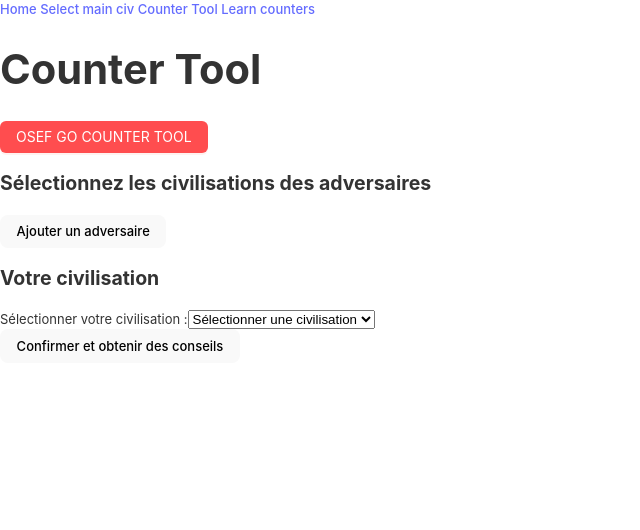
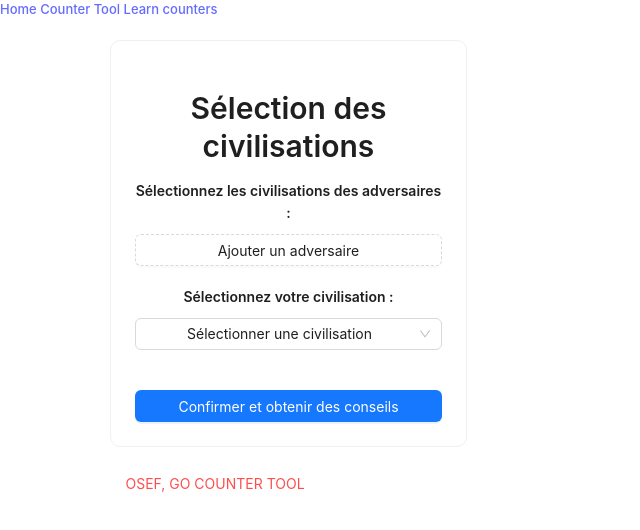
Before and after one commit to LouisMaupas/aomTools, a React (Vite) app: page /counter-tool-select in a window 1280 px wide. Shown: the top 530 px of the page, without its empty margins (0-640 px from the left). Built offline with nearby package versions, Linux system fonts and the light colour scheme.

Commit message:
fix(website): UI antd css

```diff
--- a/public/database/database_civ.json
+++ b/public/database/database_civ.json
@@ -1,13 +1,13 @@
 {
     "civilizations": [
       {
-        "id": 1,
+        "id": 2,
         "name": "Egyptien",
         "name_fr": "Egyptien",
         "name_en": "Egyptian"
       },
       {
-        "id": 2,
+        "id": 1,
         "name": "Grec",
         "name_fr": "Grec",
         "name_en": "Grec"
--- a/src/App.jsx
+++ b/src/App.jsx
@@ -29,14 +29,6 @@ const App = () => {
           Home{" "}
         </NavLink>
         <NavLink
-          to="/select-civ"
-          className={({ isActive }) =>
-            isActive ? "nav-link active" : "nav-link"
-          }
-        >
-          Select main civ{" "}
-        </NavLink>
-        <NavLink
           to="/counter-tool-select"
           className={({ isActive }) =>
             isActive ? "nav-link active" : "nav-link"
@@ -56,7 +48,6 @@ const App = () => {
 
       <Routes>
         <Route path="/" element={<Home />} />
-        <Route path="/select-civ" element={<SelectCiv />} />
         <Route path="/learn-counter" element={<LearnCounter />} />
         <Route path="/counter-tool" element={<CounterTool />} />
         <Route path="/counter-tool-select" element={<CounterToolSelect />} />
--- a/src/pages/CounterTool/CounterTool.jsx
+++ b/src/pages/CounterTool/CounterTool.jsx
@@ -1,10 +1,11 @@
 import { useState, useEffect } from "react";
-import { Card, Row, Col, Checkbox, Button, AutoComplete } from "antd";
+import { Card, Row, Col, Checkbox, Button, AutoComplete, Typography } from "antd";
 import useCounterToolStore from "../../store/counterTool";
 import CounterToolModal from "../CounterToolModal/CounterToolModal";
 import "./counterTool.css";
 
 const { Meta } = Card;
+const { Title, Text } = Typography;
 
 const CounterTool = () => {
   const [userAge, setUserAge] = useState(1);
@@ -12,14 +13,11 @@ const CounterTool = () => {
   const [unitTypes, setUnitTypes] = useState([]);
   const [allCivilizations, setAllCivilizations] = useState([]);
   const [displayOnlyUserUnits, setDisplayOnlyUserUnits] = useState(true);
-  const [displayOnlyUserUnitsAgeOrLess, setDisplayOnlyUserUnitsAgeOrLess] =
-    useState(false);
-  const [displayOnlyOpponentUnits, setDisplayOnlyOpponentUnits] =
-    useState(true);
+  const [displayOnlyUserUnitsAgeOrLess, setDisplayOnlyUserUnitsAgeOrLess] = useState(false);
+  const [displayOnlyOpponentUnits, setDisplayOnlyOpponentUnits] = useState(true);
   const { userCivilization, opponentCivilizations } = useCounterToolStore();
   const [selectedUnit, setSelectedUnit] = useState(null);
   const [modalVisible, setModalVisible] = useState(false);
-
   const [filteredUnits, setFilteredUnits] = useState([]);
   const [searchValue, setSearchValue] = useState("");
 
@@ -36,18 +34,15 @@ const CounterTool = () => {
   useEffect(() => {
     const fetchData = async () => {
       try {
-        // Charger les civilisations
         const civResponse = await fetch("/database/database_civ.json");
         const civData = await civResponse.json();
         setAllCivilizations(civData.civilizations);
 
-        // Charger les unités
         const unitResponse = await fetch("/database/database_units.json");
         const unitData = await unitResponse.json();
         setUnits(unitData.units);
         setFilteredUnits(unitData.units);
 
-        // Charger les types d'unités
         const typesResponse = await fetch("/database/database_unit_types.json");
         const typesData = await typesResponse.json();
         setUnitTypes(typesData.unit_types);
@@ -80,11 +75,11 @@ const CounterTool = () => {
   };
 
   return (
-    <div>
-      <h1>Recherche d'unités</h1>
+    <div style={{ padding: "20px" }}>
+      <Title level={2}>Recherche d'unités</Title>
 
       <AutoComplete
-        style={{ width: 300, marginBottom: 20 }}
+        style={{ width: "100%", marginBottom: 20 }}
         value={searchValue}
         onChange={handleSearch}
         placeholder="Recherchez une unité..."
@@ -94,50 +89,58 @@ const CounterTool = () => {
         }))}
       />
 
-      <div>
-        <h2>Votre civilisation: {userCivilization || "Inconnue"}</h2>
+      <Card style={{ marginBottom: 20, borderRadius: "10px" }}>
+        <Text strong>Votre civilisation: {userCivilization || "Inconnue"}</Text>
+        <div style={{ marginTop: 10 }}>
           <Checkbox
             defaultChecked={displayOnlyUserUnits}
             onChange={(e) => setDisplayOnlyUserUnits(e.target.checked)}
             disabled={true}
           >
-          Afficher seulement les unités de votre civilisation dans les unités de
-          contre.
+            Afficher seulement les unités de votre civilisation
           </Checkbox>
-        <div>Vous êtes à l'âge : {userAge}</div>
+        </div>
+
+        <div style={{ marginTop: 10 }}>
+          <Text>Vous êtes à l'âge : {userAge}</Text>
+        </div>
         <Button
-          onClick={() =>
-            userAge < 4 ? setUserAge(userAge + 1) : setUserAge(1)
-          }
+          type="primary"
+          block
+          onClick={() => (userAge < 4 ? setUserAge(userAge + 1) : setUserAge(1))}
+          style={{ marginTop: 10 }}
         >
           Avancer d'un âge
         </Button>
+
+        <div style={{ marginTop: 10 }}>
           <Checkbox
             defaultChecked={displayOnlyUserUnitsAgeOrLess}
             onChange={(e) => setDisplayOnlyUserUnitsAgeOrLess(e.target.checked)}
             disabled={true}
           >
-          Afficher seulement les unités de votre âge ou moins dans les unités de
-          contre.
+            Afficher seulement les unités de votre âge ou moins
           </Checkbox>
         </div>
+      </Card>
 
-      <div>
-        <h3>Civilisations des adversaires:</h3>
-        <ul>
+      <Card style={{ marginBottom: 20, borderRadius: "10px" }}>
+        <Title level={4}>Civilisations des adversaires</Title>
+        <ul style={{ paddingLeft: 20 }}>
           {opponentCivilizations.map((civId, index) => {
             const civ = allCivilizations.find((c) => c.id === civId);
-            return <li key={index}>{civ ? civ.name : "Inconnu"}</li>;
+            return <li key={index}>{civ ? civ.name_fr || civ.name_en : "Inconnu"}</li>;
           })}
         </ul>
+
         <Checkbox
           defaultChecked={displayOnlyOpponentUnits}
           onChange={(e) => setDisplayOnlyOpponentUnits(e.target.checked)}
           disabled={true}
         >
-          Afficher seulement les unités de(s) (l')opposant(s)
+          Afficher seulement les unités des adversaires
         </Checkbox>
-      </div>
+      </Card>
 
       <Row gutter={[16, 16]} className="grid-container">
         {filteredUnits.map((unit) => (
@@ -149,13 +152,10 @@ const CounterTool = () => {
             lg={6}
             onClick={() => handleOpenModal(unit)}
           >
-            <Card hoverable style={{ width: 240 }}>
+            <Card hoverable style={{ width: "100%", marginBottom: 20 }}>
               <Meta
                 title={unit.name_fr || unit.name_en}
-                description={`Type: ${getUnitTypeNames(unit.type)}
-                ${" "}
-                 Age : ${unit.Age}
-                `}
+                description={`Type: ${getUnitTypeNames(unit.type)} | Âge : ${unit.Age}`}
               />
             </Card>
           </Col>
--- a/src/pages/CounterToolSelect/CounterToolSelect.jsx
+++ b/src/pages/CounterToolSelect/CounterToolSelect.jsx
@@ -1,7 +1,10 @@
 import { useState, useEffect } from "react";
 import { useNavigate } from "react-router-dom";
-import {Button} from "antd"
+import { Button, Select, Typography, Row, Col, Card } from "antd";
 import useStore from "../../store/store";
+
+const { Title, Text } = Typography;
+const { Option } = Select;
 
 const CounterToolSelect = () => {
   const [civilizations, setCivilizations] = useState([]);
@@ -12,6 +15,7 @@ const CounterToolSelect = () => {
     addOpponentCivilization,
     removeOpponentCivilization,
     updateOpponentCivilization,
+    userInfos,
   } = useStore();
 
   const navigate = useNavigate();
@@ -30,72 +34,109 @@ const CounterToolSelect = () => {
     fetchCivilizations();
   }, []);
 
+  useEffect(() => {
+    if (userInfos?.civilization) {
+      setUserCivilization(userInfos.civilization);
+    }
+  }, [userInfos, setUserCivilization]);
 
   const handleConfirmSelection = () => {
     if (opponentCivilizations.length === 0 || !userCivilization) {
-      alert(
-        "Veuillez sélectionner au moins une civilisation d'adversaire et la vôtre."
-      );
+      alert("Veuillez sélectionner au moins une civilisation d'adversaire et la vôtre.");
     } else {
       navigate("/counter-tool");
     }
   };
 
   return (
-    <div>
-      <h1>Counter Tool</h1>
+    <div style={{ padding: "20px" }}>
+      <Row justify="center">
+        <Col xs={24} md={20} lg={16}>
+          <Card style={{ textAlign: "center", borderRadius: "10px" }}>
+            <Title level={2}>Sélection des civilisations</Title>
 
-      <Button type="primary" danger onClick={()=> navigate("/counter-tool")}>OSEF GO COUNTER TOOL</Button>
-
-      <div>
-        <h2>Sélectionnez les civilisations des adversaires</h2>
+            <div style={{ marginBottom: "20px" }}>
+              <Text strong>Sélectionnez les civilisations des adversaires :</Text>
               {opponentCivilizations.map((civilization, index) => (
-          <div key={index}>
-            <label>
-              Adversaire {index + 1} :
-              <select
+                <div key={index} style={{ margin: "10px 0" }}>
+                  <Row gutter={[16, 16]}>
+                    <Col span={18}>
+                      <Select
+                        style={{ width: "100%" }}
                         value={civilization}
-                onChange={(e) =>
-                  updateOpponentCivilization(index, e.target.value)
+                        onChange={(value) =>
+                          updateOpponentCivilization(index, value)
                         }
+                        placeholder={`Adversaire ${index + 1}`}
                       >
-                <option value="">Sélectionner une civilisation</option>
+                        <Option value="">Sélectionner une civilisation</Option>
                         {civilizations.map((civ) => (
-                  <option key={civ.id} value={civ.name_fr}>
+                          <Option key={civ.id} value={civ.name_fr}>
                             {civ.name_fr}
-                  </option>
+                          </Option>
                         ))}
-              </select>
-            </label>
-            <button onClick={() => removeOpponentCivilization(index)}>
+                      </Select>
+                    </Col>
+                    <Col span={6}>
+                      <Button
+                        danger
+                        block
+                        onClick={() => removeOpponentCivilization(index)}
+                      >
                         Retirer
-            </button>
+                      </Button>
+                    </Col>
+                  </Row>
                 </div>
               ))}
-        <button onClick={addOpponentCivilization}>Ajouter un adversaire</button>
+
+              <Button
+                type="dashed"
+                block
+                onClick={addOpponentCivilization}
+                style={{ marginTop: "10px" }}
+              >
+                Ajouter un adversaire
+              </Button>
             </div>
 
-      <div>
-        <h2>Votre civilisation</h2>
-        <label>
-          Sélectionner votre civilisation :
-          <select
+            <div style={{ marginBottom: "20px" }}>
+              <Text strong>Sélectionnez votre civilisation :</Text>
+              <Select
+                style={{ width: "100%", marginTop: "10px" }}
                 value={userCivilization}
-            onChange={(e) => setUserCivilization(e.target.value)}
+                onChange={(value) => setUserCivilization(value)}
+                placeholder="Sélectionner votre civilisation"
               >
-            <option value="">Sélectionner une civilisation</option>
+                <Option value="">Sélectionner une civilisation</Option>
                 {civilizations.map((civ) => (
-              <option key={civ.id} value={civ.name_fr}>
+                  <Option key={civ.id} value={civ.name_fr}>
                     {civ.name_fr}
-              </option>
+                  </Option>
                 ))}
-          </select>
-        </label>
+              </Select>
             </div>
 
-      <button onClick={handleConfirmSelection}>
+            <Button
+              type="primary"
+              block
+              onClick={handleConfirmSelection}
+              style={{ marginTop: "20px" }}
+            >
               Confirmer et obtenir des conseils
-      </button>
+            </Button>
+          </Card>
+
+          <Button
+            type="link"
+            danger
+            onClick={() => navigate("/counter-tool")}
+            style={{ marginTop: "20px" }}
+          >
+            OSEF, GO COUNTER TOOL
+          </Button>
+        </Col>
+      </Row>
     </div>
   );
 };
--- a/src/pages/Home/Home.jsx
+++ b/src/pages/Home/Home.jsx
@@ -1,27 +1,107 @@
+import { useEffect, useState } from 'react';
+import { Button, Card, Select, Typography } from 'antd';
 import useStore from '../../store/store';
-import {Button} from "antd"
 import { useNavigate } from 'react-router-dom';
 
+const { Title, Text } = Typography;
+const { Option } = Select;
+
 const Home = () => {
-  const { userInfos } = useStore();
+  const { userInfos, setUserInfos } = useStore();
+  const [civilizations, setCivilizations] = useState([]);
+  const [majorGods, setMajorGods] = useState([]);
+  const [selectedCiv, setSelectedCiv] = useState(userInfos.civilization || '');
+  const [selectedGod, setSelectedGod] = useState(userInfos.majorGod || '');
   const navigate = useNavigate();
 
+  useEffect(() => {
+    const fetchCivilizations = async () => {
+      try {
+        const civResponse = await fetch('/database/database_civ.json');
+        const civData = await civResponse.json();
+        setCivilizations(civData.civilizations);
+      } catch (error) {
+        console.error('Erreur lors du chargement des civilisations:', error);
+      }
+    };
+
+    const fetchMajorGods = async () => {
+      try {
+        const godResponse = await fetch('/database/database_major_gods.json');
+        const godData = await godResponse.json();
+        setMajorGods(godData.major_gods);
+      } catch (error) {
+        console.error('Erreur lors du chargement des dieux majeurs:', error);
+      }
+    };
+
+    fetchCivilizations();
+    fetchMajorGods();
+  }, []);
+
+  const handleSave = () => {
+    const updatedUserInfos = {
+      civilization: selectedCiv,
+      majorGod: selectedGod,
+    };
+    setUserInfos(updatedUserInfos);
+    localStorage.setItem('userInfos', JSON.stringify(updatedUserInfos));
+    navigate('/counter-tool');
+  };
+
+  const filteredGods = majorGods.filter((god) => {
+    const selectedCivObj = civilizations.find((civ) => civ.name === selectedCiv);
+    return selectedCivObj ? god.civilization === selectedCivObj.id : false;
+  });
+
   return (
-    <div>
-      <h1>Bienvenue sur l'application !</h1>
-      <div>
-              {userInfos.civilization && userInfos.majorGod ? (
-        <div>
-          <p>Votre civilisation favorite : {userInfos.civilization}</p>
-          <p>Votre dieu majeur favori : {userInfos.majorGod}</p>
+    <div style={{ padding: '20px' }}>
+      <Card style={{ textAlign: 'center', borderRadius: '10px' }}>
+        <Title level={2}>Sélectionnez votre civilisation et dieu majeur</Title>
+
+        <div style={{ marginBottom: '20px' }}>
+          <Text strong>Sélectionnez votre civilisation :</Text>
+          <Select
+            style={{ width: '100%', marginTop: '10px' }}
+            value={selectedCiv}
+            onChange={(value) => setSelectedCiv(value)}
+            placeholder="Choisir une civilisation"
+          >
+            {civilizations.map((civ) => (
+              <Option key={civ.id} value={civ.name}>
+                {civ.name_fr || civ.name_en}
+              </Option>
+            ))}
+          </Select>
         </div>
-      ) : (
-        <p>Vous n'avez pas encore sélectionné de civilisation et de dieu majeur.</p>
-      )}
-      </div>
-      <div>
-        <Button onClick={()=> navigate("/counter-tool")} >Counters</Button>
-      </div>
+
+        {selectedCiv && (
+          <div style={{ marginBottom: '20px' }}>
+            <Text strong>Sélectionnez votre dieu majeur :</Text>
+            <Select
+              style={{ width: '100%', marginTop: '10px' }}
+              value={selectedGod}
+              onChange={(value) => setSelectedGod(value)}
+              placeholder="Choisir un dieu majeur"
+            >
+              {filteredGods.map((god) => (
+                <Option key={god.id} value={god.name}>
+                  {god.name}
+                </Option>
+              ))}
+            </Select>
+          </div>
+        )}
+
+        <Button
+          type="primary"
+          block
+          onClick={handleSave}
+          disabled={!selectedCiv || !selectedGod}
+        >
+          Enregistrer et continuer
+        </Button>
+      </Card>
     </div>
   );
 };
```
Lines whose indentation alone changed are shown as unchanged.
